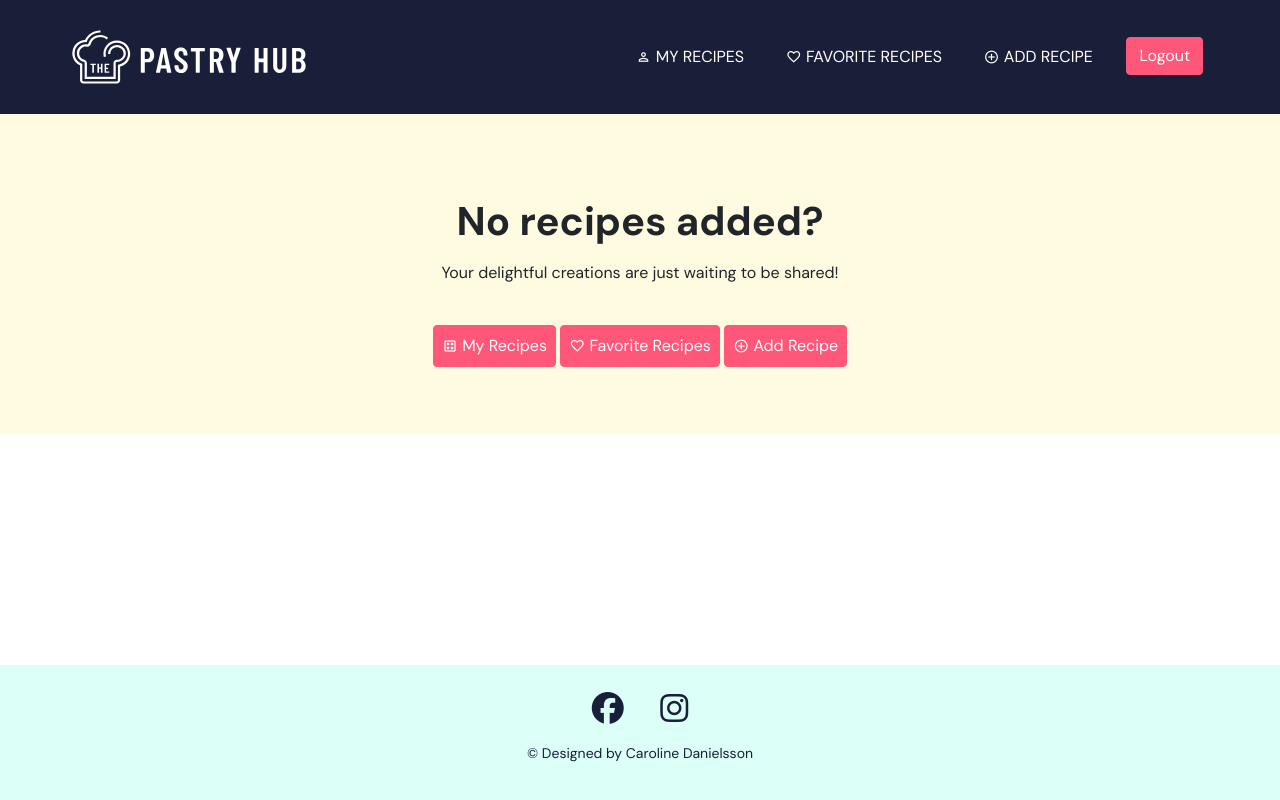
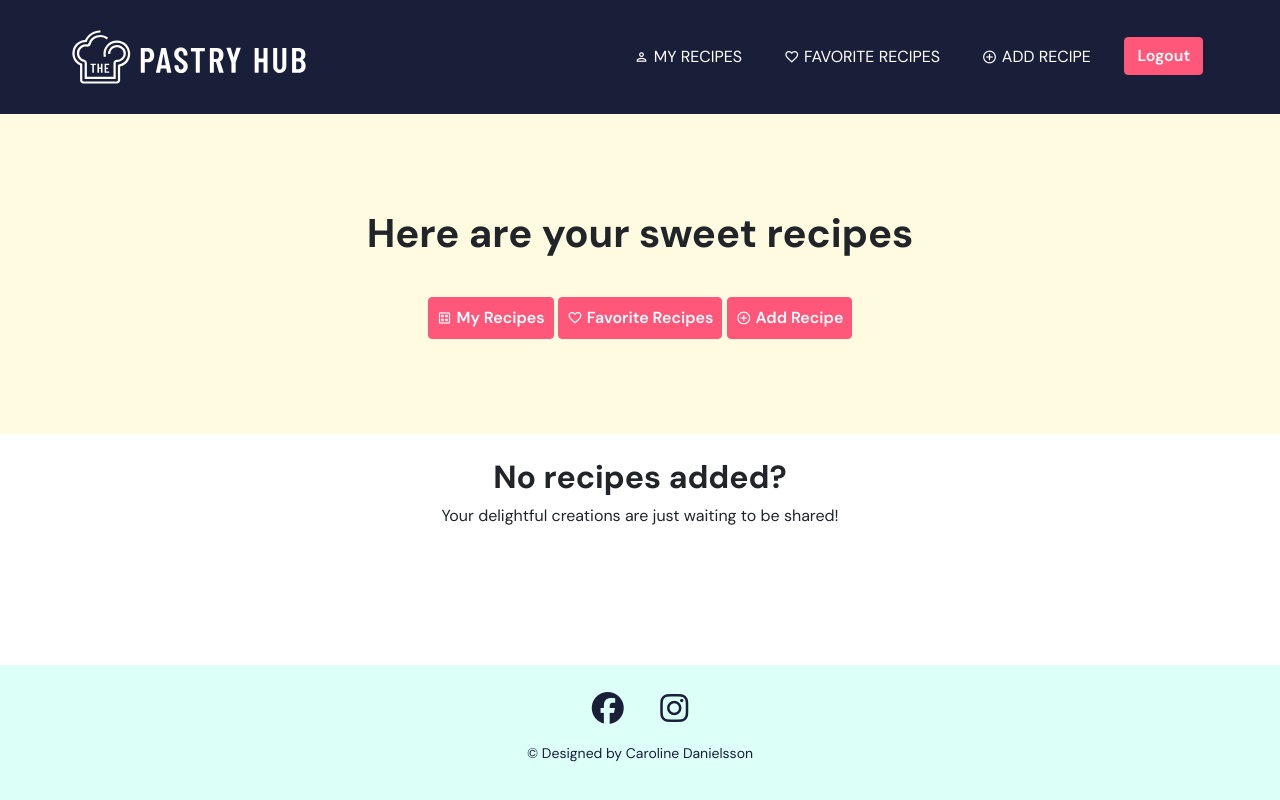
Before and after one commit to cardan22/pastryhub, a Django app: page /my-recipes/ in a window 1280 px wide. Run offline with Django 3.2, Linux system fonts and the light colour scheme; the visitor is signed in with stand-in values (Sample User, id 1); data that the repository does not hold is empty; some libraries are stand-ins or nearby versions.

Commit message:
Made minor HTML and styling adjustments,  add font-weight 500

```diff
--- a/static/css/style.css
+++ b/static/css/style.css
@@ -94,6 +94,7 @@ h1, h2, h3, h4 {
 .btn-primary {
     background-color: #FF577A;
     border-color: #FF577A;
+    font-weight: 600;
 }
 
 .btn-primary:hover {
@@ -226,9 +227,8 @@ h1, h2, h3, h4 {
   }
 
 .recipe-img {
-    max-height: 500px;
+    height: 55vh;
     width: 100%;
-    height: 100%;
     object-fit: cover;
  }
 
@@ -254,7 +254,7 @@ h1, h2, h3, h4 {
  .badge-primary {
     z-index: 1;
     background-color: #191F39;
-    padding: 2rem;
+    padding: 1.5rem;
     position: absolute;
     margin: 1rem;
  }
@@ -267,7 +267,7 @@ h1, h2, h3, h4 {
 
 .yellow-background-full {
     background-color: #FFFBE1;
-    min-height: 100%;
+    min-height: 70vh;
 }
 
 .form-container {
@@ -362,4 +362,8 @@ h1, h2, h3, h4 {
     .my-recipes-header {
         height: 50vh;
     }
+
+    .recipe-img {
+        max-height: 40vh;
+    }
 }
--- a/templates/add_recipe.html
+++ b/templates/add_recipe.html
@@ -8,12 +8,12 @@
     <!-- Recipe Form -->
     <form class="p-2 form" method="POST" enctype="multipart/form-data" action="{% url 'add_recipe' %}">
         <!-- Page Title -->
-        <h1 class="p-4 text-center">Add Recipe</h1>
+        <h1 class="pt-4 text-center">Add Recipe</h1>
         <p class="text-center">Fill out the form below to share your recipe</p>
         {% csrf_token %}
         <!-- Render form media and form content using the Crispy Forms template tag -->
         {{ form.media }}
-        {{ form | crispy | safe}}
+        {{ form | crispy | safe }}
         <!-- Button for submitting the form -->
         <div class="text-center">
             <button type="submit" class="btn btn-primary col-12 col-md-4 p-2 my-4">
--- a/templates/base.html
+++ b/templates/base.html
@@ -12,7 +12,7 @@
       <!-- Fonts and Stylesheets -->
       <link rel="preconnect" href="https://fonts.googleapis.com" />
       <link rel="preconnect" href="https://fonts.gstatic.com" crossorigin />
-      <link href="https://fonts.googleapis.com/css2?family=DM+Sans:opsz,wght@9..40,400;9..40,700&display=swap" rel="stylesheet" />
+      <link href="https://fonts.googleapis.com/css2?family=DM+Sans:opsz,wght@9..40,400;9..40,500;9..40,600;9..40,700&display=swap" rel="stylesheet">
       <link href="https://cdn.jsdelivr.net/npm/bootstrap@5.0.1/dist/css/bootstrap.min.css" rel="stylesheet" integrity="sha384-+0n0xVW2eSR5OomGNYDnhzAbDsOXxcvSN1TPprVMTNDbiYZCxYbOOl7+AMvyTG2x" crossorigin="anonymous" />
 
       <!-- Bootstrap JavaScript -->
@@ -33,7 +33,6 @@
       <!-- Title -->
       <title>{% block title %}{% endblock %} | The Pastry Hub</title>
    </head>
-   <body class="{% block body_class %}{% endblock %}"></body>
    <!-- Navigation -->
    <header>
       <nav class="navbar navbar-expand-lg">
@@ -81,7 +80,7 @@
    </header>
 
    <!-- Main Content-->
-   <main>
+   <main class="{% block body_class %}{% endblock %}">
          <!-- Container for the success messages  -->
          <div class="container-fluid">
             <div class="row alert-fixed">
--- a/templates/delete_recipe.html
+++ b/templates/delete_recipe.html
@@ -7,7 +7,7 @@
 {% if user.id == recipe.author.id %}
 
 <!-- Delete Recipe Confirmation -->
-<div class="container d-flex flex-column justify-content-center align-items-center form-container" style="height: 100%;">
+<div class="container d-flex flex-column justify-content-center align-items-center" style="height: 60vh;">
     <div class="row">
         <div class="col-md-12 text-center">
             <!-- Page Title -->
--- a/templates/my_recipes.html
+++ b/templates/my_recipes.html
@@ -3,19 +3,12 @@
 {% block content %}
 
 <!-- Header Section -->
-<div class="{% if recipe_list %}yellow-background{% else %}yellow-background-full{% endif %} my-recipes-header d-flex justify-content-center align-items-center">
+<div class="yellow-background my-recipes-header d-flex justify-content-center align-items-center">
     <div class="container">
         <div class="row">
             <div class="col-md-12 text-center">
-                <!-- Conditional Header Title -->
-                <h1 class="hero-text">
-                    {% if recipe_list %}
-                        <h1>Here are your sweet recipes</h1>
-                    {% else %}
-                        <h1>No recipes added?</h1>
-                        <p>Your delightful creations are just waiting to be shared!</p>
-                    {% endif %}
-                </h1>
+                <!-- Header Title -->
+                <h1 class="hero-text">Here are your sweet recipes</h1>
                 <div class="gap-2 d-md-block text-center mt-4">
                     <!-- "My recipes" Button -->
                     <a href="{% url 'my_recipes' %}" class="btn btn-primary mt-3 p-2 recipes-links" aria-label="My Recipes">
@@ -38,6 +31,7 @@
 <div class="container my-4">
     <div class="row">
         <!-- Recipe cards loop -->
+        {% if recipe_list %}
             {% for recipe in recipe_list %}
             <div class="col-sm-6 col-lg-4">
                 <div class="recipe-card">
@@ -45,20 +39,19 @@
                         {% if recipe.status == 0 %}
                             <span class="badge badge-primary">Draft</span>
                         {% endif %}
-                        <a href="{% url 'recipe_detail' recipe.id %}" class="recipe-link" aria-label="View Recipe Image">
+                        <a href="{% url 'recipe_detail' recipe.id %}">
                             <img src="{{ recipe.image.url }}" alt="{{ recipe.title }}" aria-label="{{ recipe.title }}">
                         </a>
                     </div>
-                    <a href="{% url 'recipe_detail' recipe.id %}" class="recipe-link" aria-label="View Recipe Details">
+                    <a href="{% url 'recipe_detail' recipe.id %}">
                         <div class="yellow-card d-flex flex-column justify-content-center">
                             <h2>{{ recipe.title }}</h2>
                             <p class="text-center small">By {{ recipe.author }} &nbsp; | &nbsp;
-                                <i class="fa-regular fa-clock"></i>  {{ recipe.baking_time }} min
+                                <i class="fa-regular fa-clock"></i> {{ recipe.baking_time }} min
                             </p>
                         </div>
                     </a>
                 </div>
-            </a>
             </div>
             {% endfor %}
 
@@ -67,13 +60,22 @@
             <nav aria-label="Page navigation">
                 <ul class="pagination justify-content-center">
                     {% if page_obj.has_previous %}
-            <li><a href="?page={{ page_obj.previous_page_number }}" class="page-link" aria-label="Previous Page"><i class="fas fa-chevron-left"></i></a></li>
+                    <li class="page-item"><a href="?page={{ page_obj.previous_page_number }}" class="page-link" aria-label="Previous Page"><i class="fas fa-chevron-left"></i></a></li>
                     {% endif %}
                     {% if page_obj.has_next %}
-            <li><a href="?page={{ page_obj.next_page_number }}" class="page-link" aria-label="Next Page"><i class="fas fa-chevron-right"></i></a></li>
+                    <li class="page-item"><a href="?page={{ page_obj.next_page_number }}" class="page-link" aria-label="Next Page"><i class="fas fa-chevron-right"></i></a></li>
                     {% endif %}
                 </ul>
             </nav>
             {% endif %}
         </div>
+        <!-- Display message when no recipes are available -->
+        {% else %}
+            <div class="col-md-12 text-center">
+                <h2>No recipes added?</h2>
+                <p>Your delightful creations are just waiting to be shared!</p>
+            </div>
+        {% endif %}
+    </div>
+</div>
 {% endblock %}
```
Also changed, not shown: templates/favorite_recipes.html (+14 -13 lines), templates/index.html (+2 -7 lines). Lines whose indentation alone changed are shown as unchanged.
